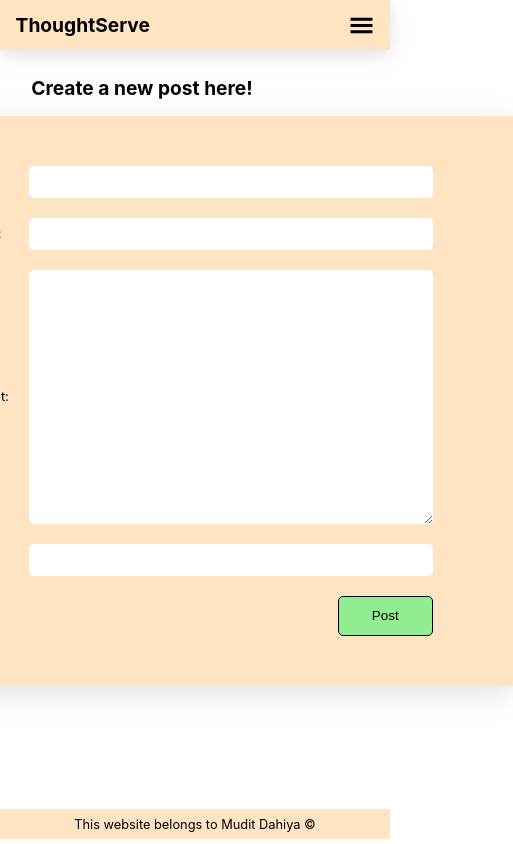
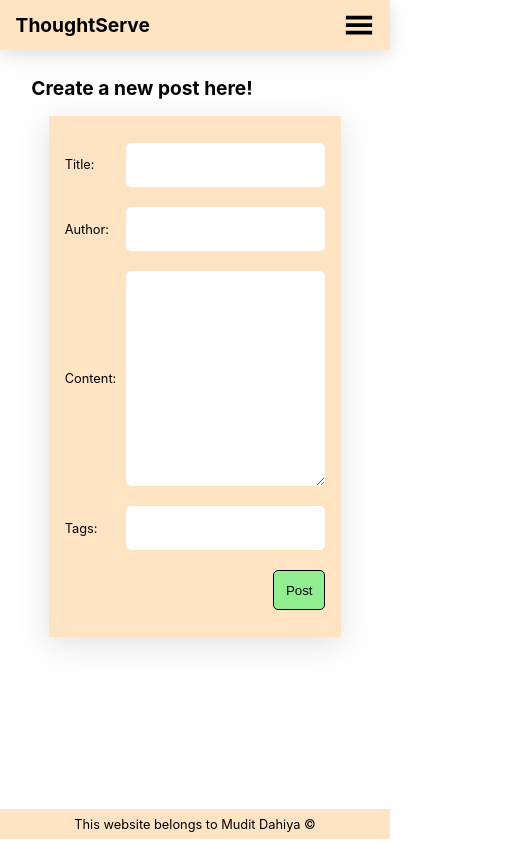
Before and after one commit to muditdahiya/thought-serve-front, a React (Create React App) app: page /create in a window 390 px wide. Shown: the whole page, 513 px wide, since content can reach past the window. Built offline with nearby package versions, Linux system fonts and the light colour scheme.

Commit message:
mobile friendly now

```diff
--- a/src/components/Create/Create.css
+++ /dev/null
@@ -1,68 +0,0 @@
-.Create .form {
-  display: flex;
-  flex-direction: column;
-  align-items: center;
-  justify-content: center;
-}
-
-.Create form {
-  padding: 40px 80px;
-  display: flex;
-  flex-direction: column;
-  background-color: bisque;
-  box-shadow: rgba(100, 100, 111, 0.2) 0px 7px 29px 0px;
-}
-
-.Create form div {
-  display: flex;
-  gap: 20px;
-  justify-content: space-between;
-  align-items: center;
-  margin: 10px 0;
-}
-
-.Create input {
-  height: 30px;
-  width: 400px;
-  font-size: 1.05em;
-  border-radius: 5px;
-  border: none;
-}
-
-.Create textarea {
-  width: 400px;
-  min-height: 100px;
-  height: 250px;
-  resize: vertical;
-  font-family: inherit;
-  font-size: 1.05em;
-  border-radius: 5px;
-  border: none;
-}
-
-.Create #error {
-  color: red;
-  padding: 0;
-  margin: 0;
-}
-
-.Create form .button {
-  display: flex;
-  justify-content: flex-end;
-}
-
-.Create #postButton {
-  width: 20%;
-  height: 40px;
-  background-color: lightgreen;
-  border: 1px black solid;
-}
-
-.Create #postButton:hover {
-  border: 2px black solid;
-  cursor: pointer;
-}
-
-.Create #postButton:active {
-  background-color: green;
-}
--- a/src/components/Create/Create.js
+++ b/src/components/Create/Create.js
@@ -1,7 +1,5 @@
 import { React } from "react";
 import { useNavigate } from "react-router-dom";
-
-import "./Create.css";
 
 function Create() {
   const navigate = useNavigate();
--- a/src/components/DropDown/DropDown.js
+++ b/src/components/DropDown/DropDown.js
@@ -8,7 +8,6 @@ function DropDown() {
       <Link className="droplink" to={"/"}>
         HOME
       </Link>
-      <br />
       <Link className="droplink" to={"/create"}>
         CREATE POST
       </Link>
--- a/src/components/Header/Header.js
+++ b/src/components/Header/Header.js
@@ -6,6 +6,22 @@ import DropDown from "../../components/DropDown/DropDown";
 
 class Header extends Component {
   render() {
+    function toggleDropDown() {
+      let drop = document.getElementsByClassName("DropDown")[0];
+      let menu = document.getElementsByClassName("menu")[0];
+      let cross = document.getElementsByClassName("cross")[0];
+
+      if (drop.style.display === "flex") {
+        drop.style.display = "none";
+        cross.style.display = "none";
+        menu.style.display = "block";
+      } else {
+        drop.style.display = "flex";
+        cross.style.display = "block";
+        menu.style.display = "none";
+      }
+    }
+
     return (
       <div className="Header">
         <div className="left">
@@ -22,8 +38,18 @@ class Header extends Component {
             CREATE POST
           </Link>
 
-          <img src={menu} alt="hamburger menu" className="menu"></img>
-          <img src={cross} alt="close menu" className="cross"></img>
+          <img
+            src={menu}
+            alt="hamburger menu"
+            className="menu"
+            onClick={toggleDropDown}
+          ></img>
+          <img
+            src={cross}
+            alt="close menu"
+            className="cross"
+            onClick={toggleDropDown}
+          ></img>
 
           <DropDown className="DropDown" />
         </nav>
--- a/src/index.scss
+++ b/src/index.scss
@@ -20,10 +20,11 @@ body {
 }
 .Header {
   //sticking to the top
-  overflow: hidden;
+  // overflow: hidden;
   position: fixed;
   top: 0;
   width: 100%;
+  height: 50px;
 
   .left {
     margin-left: 4vw;
@@ -51,6 +52,21 @@ body {
   .link:active {
     color: red;
     text-decoration: underline;
+  }
+  .dropdown {
+    position: relative;
+    display: inline-block;
+  }
+  .dropdown-content {
+    display: none;
+    position: absolute;
+    background-color: #f1f1f1;
+    min-width: 160px;
+    box-shadow: 0px 8px 16px 0px rgba(0, 0, 0, 0.2);
+    z-index: 1;
+  }
+  .dropdown:hover .dropdown-content {
+    display: block;
   }
 }
 .Post {
@@ -96,6 +112,67 @@ body {
 .DropDown {
   background-color: bisque;
 }
+.Create {
+  $form-width: 50vw;
+  .form {
+    display: flex;
+    flex-direction: column;
+    align-items: center;
+    justify-content: center;
+  }
+  form {
+    /* padding: 40px 80px; */
+    padding: 2vh 4vw;
+    display: flex;
+    flex-direction: column;
+    background-color: bisque;
+    box-shadow: rgba(100, 100, 111, 0.2) 0px 7px 29px 0px;
+  }
+  form div {
+    display: flex;
+    gap: 10px;
+    justify-content: space-between;
+    align-items: center;
+    margin: 10px 0;
+  }
+  input {
+    height: 5vh;
+    width: $form-width;
+    border-radius: 5px;
+    border: none;
+  }
+  textarea {
+    width: $form-width;
+    min-height: 100px;
+    height: 25vh;
+    resize: vertical;
+    font-family: inherit;
+    border-radius: 5px;
+    border: none;
+  }
+  #error {
+    color: red;
+    padding: 0;
+    margin: 0;
+  }
+  form .button {
+    display: flex;
+    justify-content: flex-end;
+  }
+  #postButton {
+    width: 20%;
+    height: 40px;
+    background-color: lightgreen;
+    border: 1px black solid;
+  }
+  #postButton:hover {
+    border: 2px black solid;
+    cursor: pointer;
+  }
+  #postButton:active {
+    background-color: green;
+  }
+}
 
 //PHONE CSS
 @media (min-width: $breakpoint-phone) {
@@ -105,7 +182,6 @@ body {
   .Header {
     background-color: bisque;
     display: flex;
-    height: 50px;
     align-items: center;
     justify-content: space-between;
     box-shadow: rgba(17, 17, 26, 0.1) 0px 4px 16px,
@@ -118,7 +194,7 @@ body {
       display: none;
     }
     .menu {
-      height: 25px;
+      height: 30px;
     }
     .cross {
       display: none;
@@ -127,6 +203,20 @@ body {
     .DropDown {
       position: absolute;
       top: 50px;
+      right: 4vw;
+      box-shadow: rgba(17, 17, 26, 0.1) 0px 20px 16px,
+        rgba(17, 17, 26, 0.05) 0px 18px 32px;
+      padding: 10px;
+      display: none;
+      flex-direction: column;
+
+      .droplink {
+        font-size: 1.5em;
+        text-decoration: none;
+        margin: 0 0 0 1vw;
+        padding: 10px;
+        color: black;
+      }
     }
   }
 }
@@ -146,6 +236,12 @@ body {
     .menu {
       display: none;
     }
+    .cross {
+      display: none;
+    }
+    .DropDown {
+      display: none;
+    }
   }
 }
 
```
